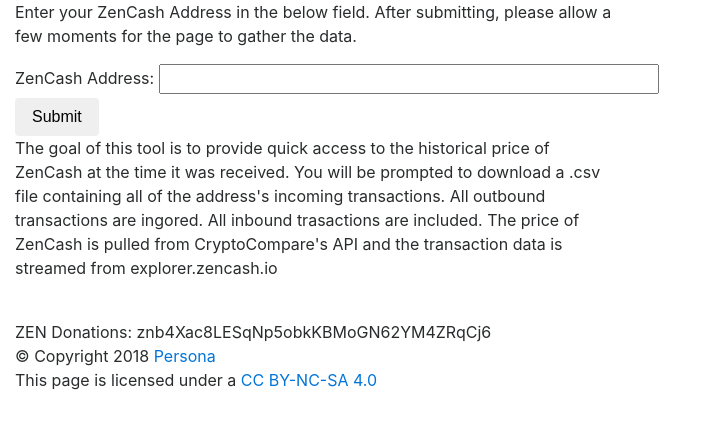
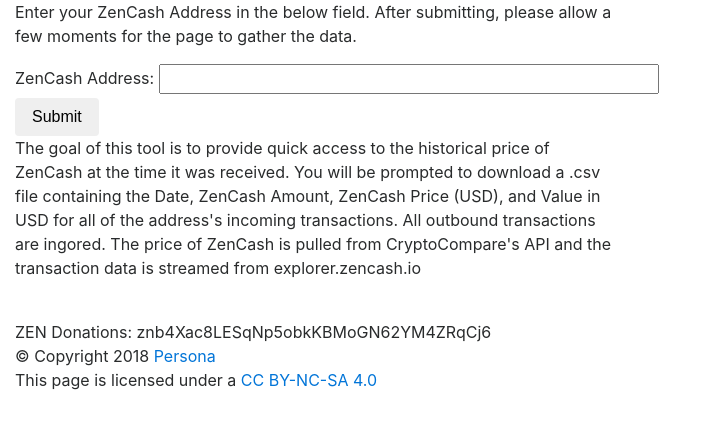
Before and after one commit to PersonaOnTheRun/zen-historical-tool, a Flask app: page / in a window 1280 px wide. Shown: the top 429 px of the page, without its empty margins (0-707 px from the left). Run offline with Flask 2, Linux system fonts and the light colour scheme; some libraries are stand-ins or nearby versions.

Commit message:
updated txt

```diff
--- a/templates/index.html
+++ b/templates/index.html
@@ -15,8 +15,8 @@
       </form>
       <p class="text-left" style="max-width: 600px;">
         The goal of this tool is to provide quick access to the historical price of ZenCash at the time it was received.
-        You will be prompted to download a .csv file containing all of the address's incoming transactions.
-        All outbound transactions are ingored. All inbound trasactions are included.
+        You will be prompted to download a .csv file containing the Date, ZenCash Amount, ZenCash Price (USD), and Value in USD for all of the address's incoming transactions.
+        All outbound transactions are ingored.
         The price of ZenCash is pulled from CryptoCompare's API and the transaction data is streamed from explorer.zencash.io</p><br>
     </div>
     <div id="footer" class="container-fluid">
```
